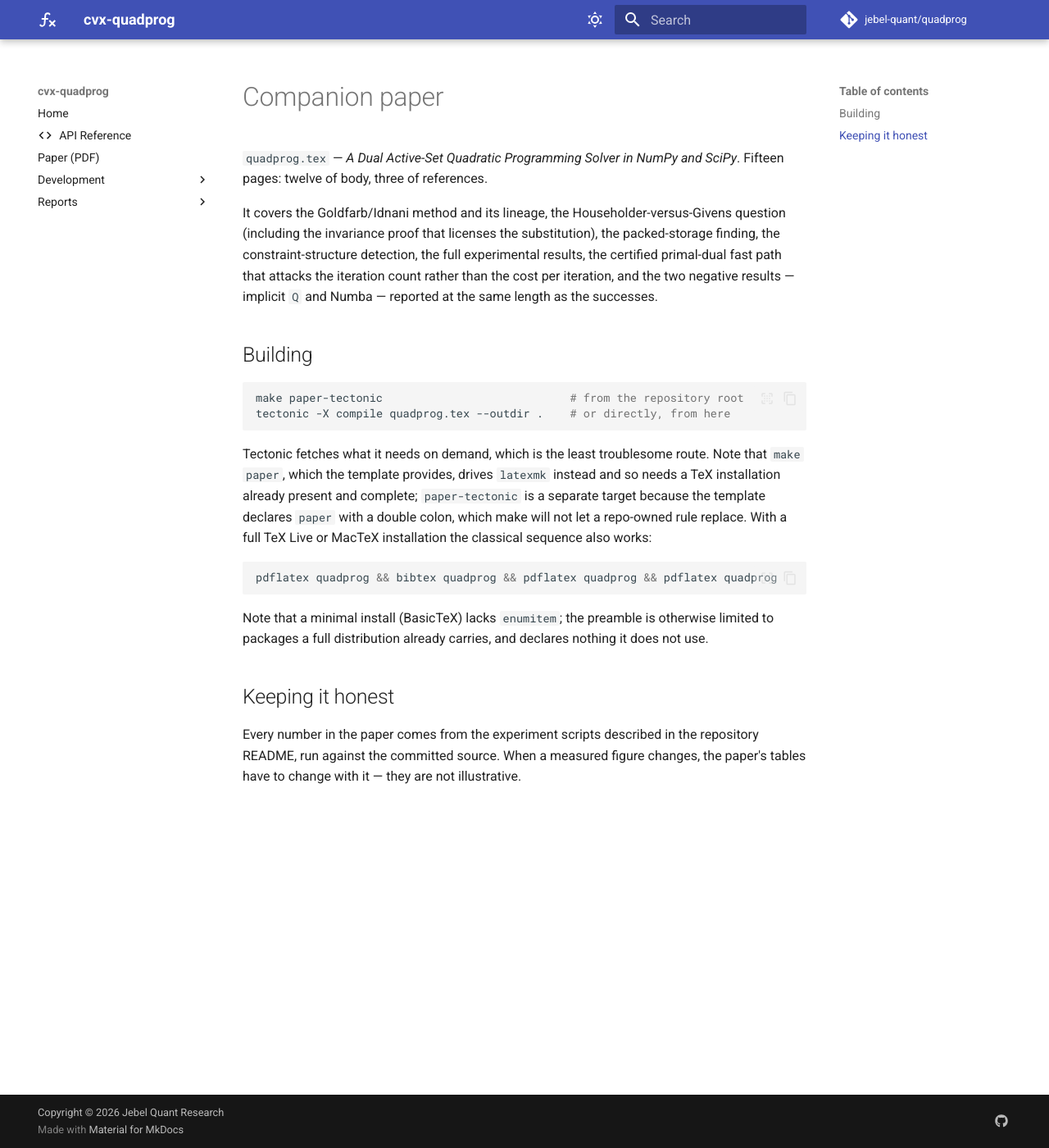
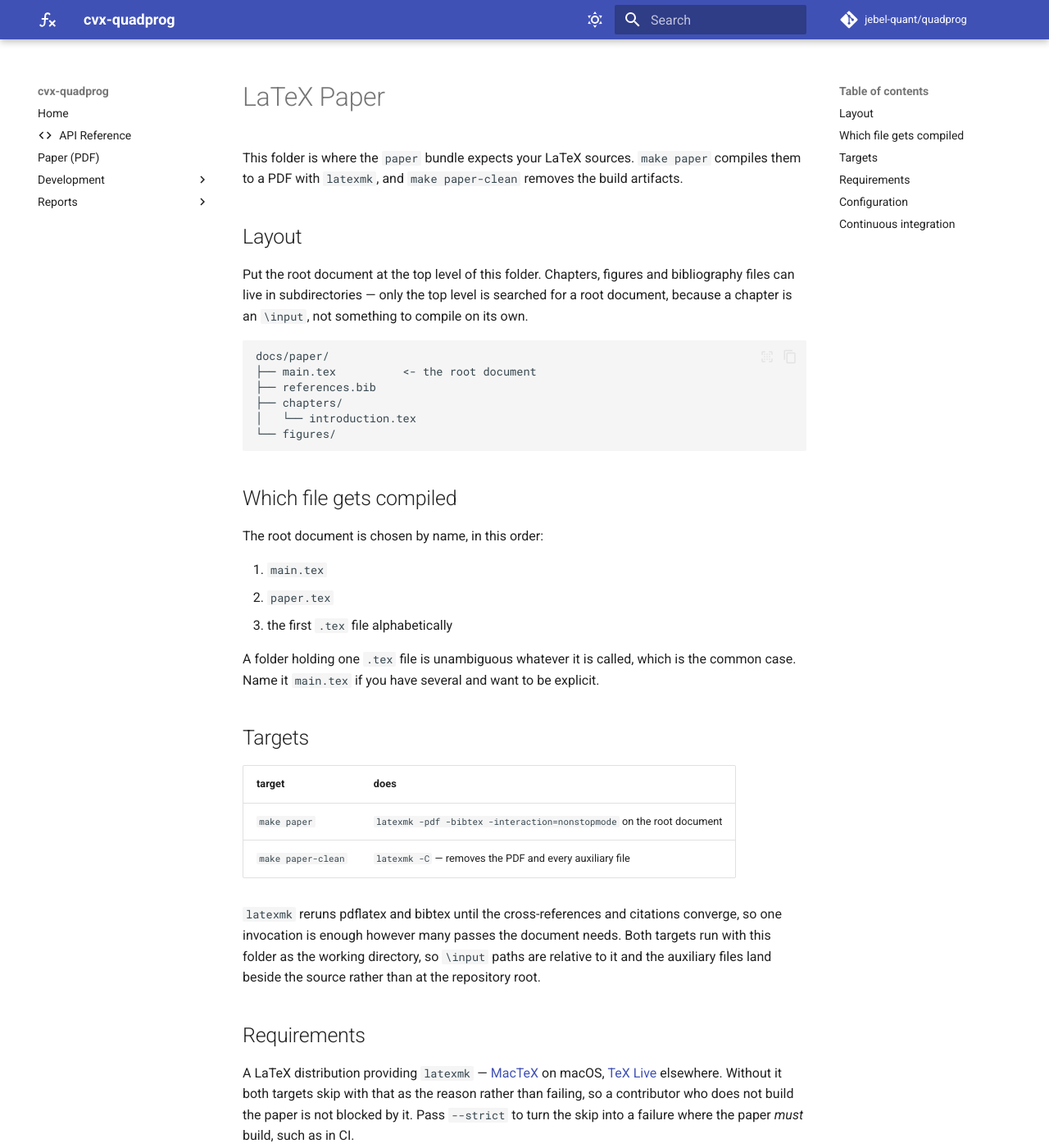
Before and after one commit to Jebel-Quant/quadprog, an MkDocs documentation site: the page built from docs/paper/README.md, in a window 1280 px wide and 1400 px high. Shown: the whole window at 82% size. Built offline with MkDocs 1.6.1 and Material for MkDocs 9.7.7, drawn with Linux system fonts in a browser that asks for light colours; comment, search, counter and statistics services are not loaded; some of the changed text lies outside the part shown.

Commit message:
chore: apply rhiza sync v1.4.2

````diff
--- a/docs/paper/README.md
+++ b/docs/paper/README.md
@@ -1,39 +1,68 @@
-# Companion paper
+# LaTeX Paper
 
-`quadprog.tex` — *A Dual Active-Set Quadratic Programming Solver in NumPy and
-SciPy*. Fifteen pages: twelve of body, three of references.
+This folder is where the `paper` bundle expects your LaTeX sources. `make paper`
+compiles them to a PDF with `latexmk`, and `make paper-clean` removes the build
+artifacts.
 
-It covers the Goldfarb/Idnani method and its lineage, the Householder-versus-Givens
-question (including the invariance proof that licenses the substitution), the
-packed-storage finding, the constraint-structure detection, the full experimental
-results, the certified primal-dual fast path that attacks the iteration count
-rather than the cost per iteration, and the two negative results — implicit `Q` and Numba — reported at the
-same length as the successes.
+## Layout
 
-## Building
+Put the root document at the top level of this folder. Chapters, figures and
+bibliography files can live in subdirectories — only the top level is searched for a
+root document, because a chapter is an `\input`, not something to compile on its own.
 
-```bash
-make paper-tectonic                            # from the repository root
-tectonic -X compile quadprog.tex --outdir .    # or directly, from here
+```
+docs/paper/
+├── main.tex          <- the root document
+├── references.bib
+├── chapters/
+│   └── introduction.tex
+└── figures/
 ```
 
-Tectonic fetches what it needs on demand, which is the least troublesome route.
-Note that `make paper`, which the template provides, drives `latexmk` instead and
-so needs a TeX installation already present and complete; `paper-tectonic` is a
-separate target because the template declares `paper` with a double colon, which
-make will not let a repo-owned rule replace.
-With a full TeX Live or MacTeX installation the classical sequence also works:
+## Which file gets compiled
 
-```bash
-pdflatex quadprog && bibtex quadprog && pdflatex quadprog && pdflatex quadprog
+The root document is chosen by name, in this order:
+
+1. `main.tex`
+2. `paper.tex`
+3. the first `.tex` file alphabetically
+
+A folder holding one `.tex` file is unambiguous whatever it is called, which is the
+common case. Name it `main.tex` if you have several and want to be explicit.
+
+## Targets
+
+| target | does |
+| --- | --- |
+| `make paper` | `latexmk -pdf -bibtex -interaction=nonstopmode` on the root document |
+| `make paper-clean` | `latexmk -C` — removes the PDF and every auxiliary file |
+
+`latexmk` reruns pdflatex and bibtex until the cross-references and citations
+converge, so one invocation is enough however many passes the document needs. Both
+targets run with this folder as the working directory, so `\input` paths are relative
+to it and the auxiliary files land beside the source rather than at the repository
+root.
+
+## Requirements
+
+A LaTeX distribution providing `latexmk` — [MacTeX](https://www.tug.org/mactex/) on
+macOS, [TeX Live](https://www.tug.org/texlive/) elsewhere. Without it both targets
+skip with that as the reason rather than failing, so a contributor who does not build
+the paper is not blocked by it. Pass `--strict` to turn the skip into a failure where
+the paper *must* build, such as in CI.
+
+## Configuration
+
+The folder is `docs/paper` by default. Point the tasks somewhere else with a
+`paper-folder` setting:
+
+```toml
+[tool.rhiza-task]
+paper-folder = "manuscript"
 ```
 
-Note that a minimal install (BasicTeX) lacks `enumitem`; the preamble is otherwise
-limited to packages a full distribution already carries, and declares nothing it
-does not use.
+## Continuous integration
 
-## Keeping it honest
-
-Every number in the paper comes from the experiment scripts described in the
-repository README, run against the committed source. When a measured figure
-changes, the paper's tables have to change with it — they are not illustrative.
+The `github-paper` bundle adds a workflow that compiles the paper and publishes the
+PDF as a build artifact. It triggers only on changes under `docs/paper/**`, so it
+costs nothing until there is a paper to build.
````
Also changed, not shown: 10 other files.
